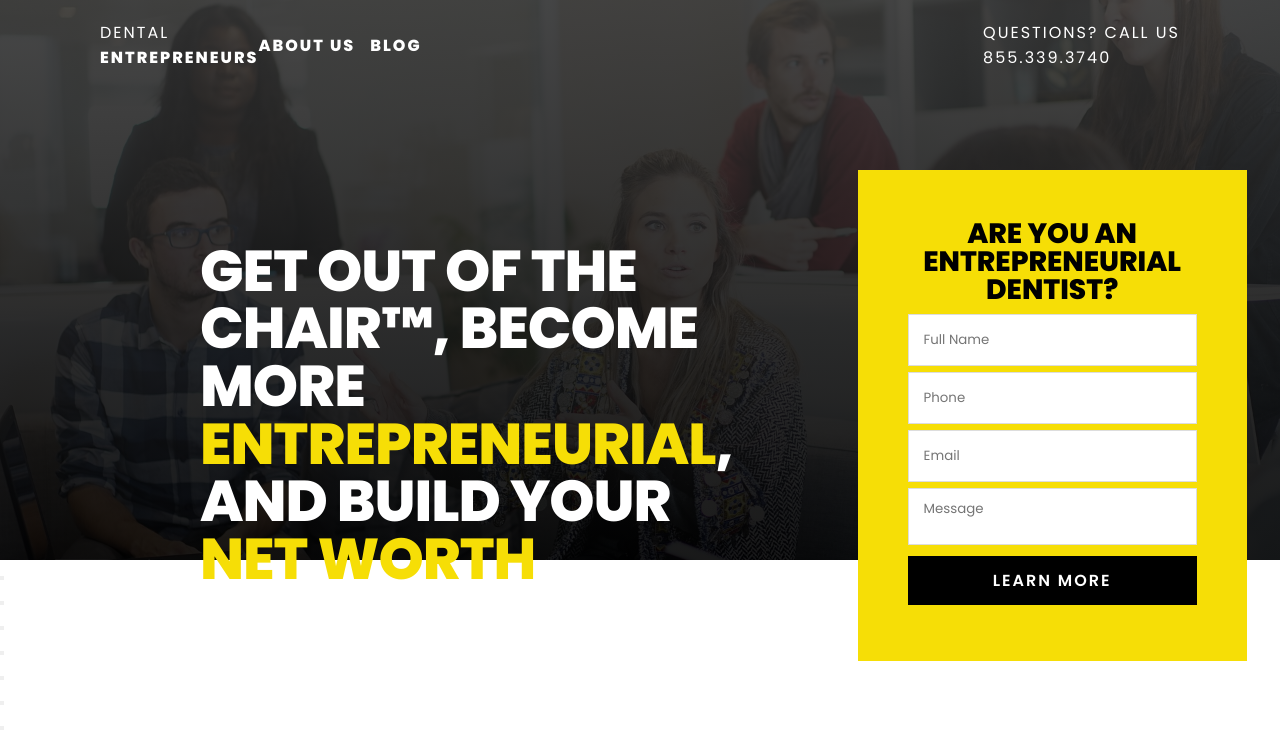
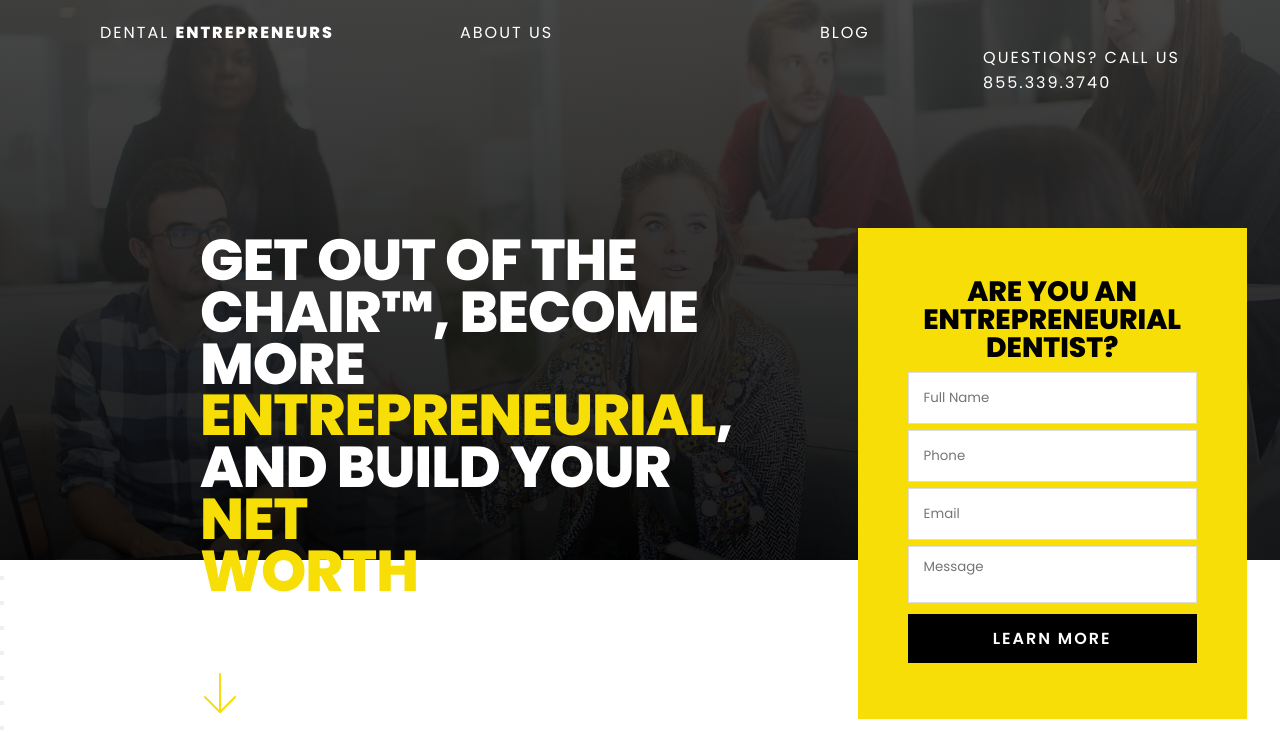
Before and after one commit to Trek182021/ReactProject, a website built with webpack: page src/index.html in a window 1280 px wide. Shown: the top 733 px of the page. Built offline with nearby package versions, Linux system fonts and the light colour scheme; grey boxes are pictures that could not be loaded.

Commit message:
modifying BEM in index.html and adding down-arrow.svg

```diff
--- a/src/css/header.css
+++ b/src/css/header.css
@@ -1,4 +1,8 @@
 @import url('https://fonts.googleapis.com/css2?family=Poppins:wght@300;400;600;800;900&family=Roboto:wght@700&display=swap');
+
+:root {
+    --yellow-color: #f6de06;
+}
 
 * {
     box-sizing: border-box;
@@ -39,7 +43,7 @@
 
 .top-header {
     display: flex;
-    flex-direction: row;
+    flex-direction: column;
     justify-content: space-between;
 }
 
@@ -61,19 +65,18 @@
     align-items: center;
 }
 
-.top-header--left {
+.top-header__left {
     display: flex;
 }
 
-.top-header--left > * {
+.top-header__left > * {
     align-items: center;
     justify-content: space-between;
     width: 100%;
 }
 
-.top-header--logo {}
 
-.top-header--right {
+.top-header__right {
     display: flex;
     align-self: flex-end;
 }
@@ -86,11 +89,12 @@
     padding: 100px;
 }
 
-.bottom-header--left {
+.bottom-header__left {
 
 }
 
-.headline {
+
+.bottom-header__headline {
     margin: 40px 125px 40px 0;
 }
 
@@ -98,16 +102,30 @@
     text-transform: uppercase;
     font-size: 3.6rem;
     letter-spacing: -1px;
-    line-height: 1;
+    line-height: .9;
     font-weight: 800;
 }
 
+.bottom-header__arrow {
+    width: 40px;
+    height: 40px;
+    background-color: var(--yellow-color);
+    -webkit-mask-size: contain;
+    mask-size: contain;
+    -webkit-mask-position: center;
+    -mask-position: center;
+    -webkit-mask-repeat: no-repeat;
+    mask-repeat: no-repeat;
+    mask-image: url("../assets/images/down-arrow.svg");
+    margin-top: 75px;
+}
+
 .yellow-text {
-    color: #f6de06;
+    color: var(--yellow-color);
 }
 
 .header-form {
-    background-color: #f6de06;
+    background-color: var(--yellow-color);
     display: flex;
     flex-direction: column;
     align-items: center;
--- a/src/index.html
+++ b/src/index.html
@@ -16,23 +16,24 @@
     <header class="header">
         <div class="header-container">
             <div id="top-header" class="top-header">
-                <div class="top-header--left">
-                    <p class="top-header--logo top-header--col">Dental <strong>Entrepreneurs</strong></p>
-                    <p class="top-header--about top-header--col">About Us</p>
-                    <p class="top-header--blog top-header--col">Blog</p>
+                <div class="top-header__left">
+                    <p class="top-header__logo top-header--col">Dental <strong>Entrepreneurs</strong></p>
+                    <p class="top-header__about top-header--col">About Us</p>
+                    <p class="top-header__blog top-header--col">Blog</p>
                 </div>
-                <div class="top-header--right">
-                    <div class="top-header--questions">
+                <div class="top-header__right">
+                    <div class="top-header__questions">
                         <p class="top-header__questions--text">Questions? Call Us</p>
                         <p class="top-header__questions--phonenumber">855.339.3740</p>
                     </div>
                 </div>
             </div>
             <div id="bottom-header" class="bottom-header">
-                <div class="bottom-header--left">
-                    <div id="headline" class="headline">
-                        <h1>Get Out Of The<br /> Chair&trade;, Become More <span class="yellow-text">Entrepreneurial</span>, <br />And Build Your <span class="yellow-text">Net Worth</span></h1>
-                        <div class="arrow"></div>
+                <div class="bottom-header__left">
+                    <div class="bottom-header__headline">
+                        <h1>Get Out Of The<br /> Chair&trade;, Become More <span class="yellow-text">Entrepreneurial</span>, <br />And Build Your <span class="yellow-text">Net <br /> Worth</span></h1>
+
+                        <div class="bottom-header__arrow"></div>
                     </div>
                 </div>
                 <div class="bottom-header-right">
```
Also changed, not shown: src/assets/images/down-arrow.svg (added).
